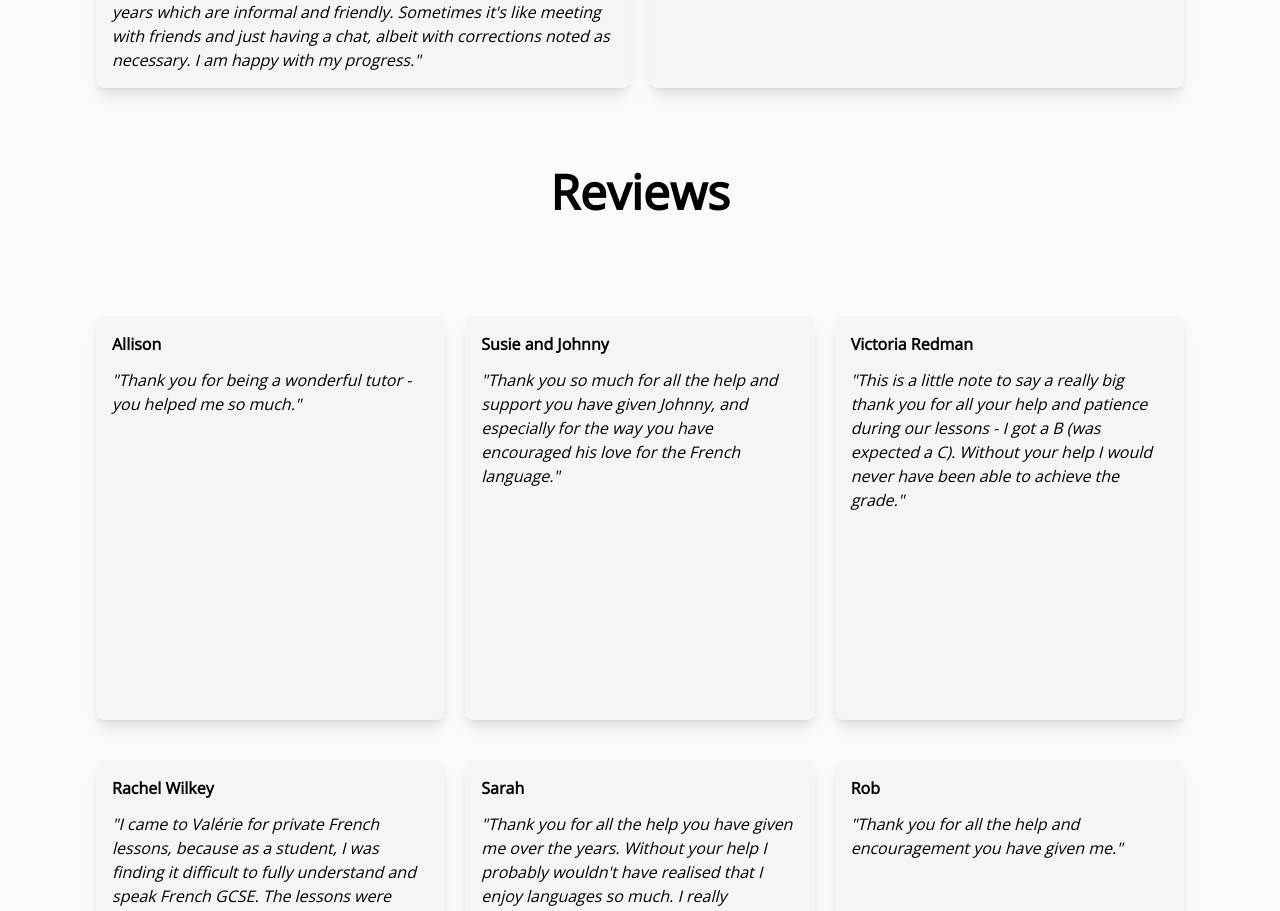
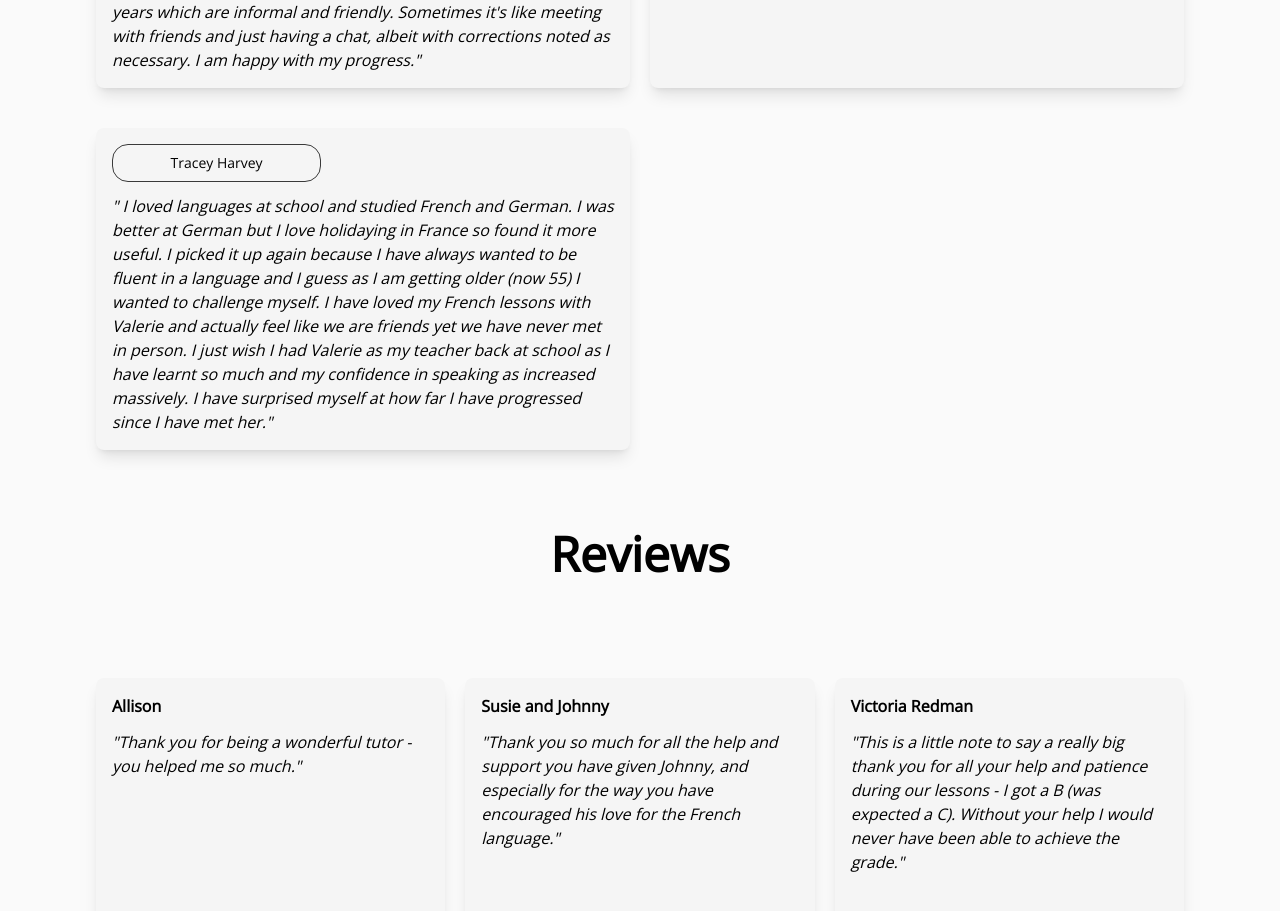
Before and after one commit to Wj9488/french-for-all-front-end, a Next.js app: page /reviews in a window 1280 px wide. Shown: the part 1568-2479 px from the top of the page. Built offline with nearby package versions, Linux system fonts and the light colour scheme.

Commit message:
added tracey harvey testimonial

```diff
--- a/pages/reviews.jsx
+++ b/pages/reviews.jsx
@@ -21,6 +21,10 @@ const Reviews = () => {
     {
       customer: "Nicky Huckley",
       review: "When I first contacted Valérie, I suggested that I simply needed some conversational French practice; How wrong I was! It soon became apparent that I needed a thorough grammatical basis on which to build. Over the past few years, I have enjoyed our lively discussions in French alongside continual learning and revision of vocabulary, phrases and grammer which Valérie provides with great patience, attention to detail and most essential of all, a sense of humour. Valerie teaches her students to speak French as native French-speakers do, semething which has, in my experience, been greatly appreciated and applauded by the French themselves. She encourages immersion into both language and culture, and I have found that listening to the radio and podcasts as well as discussing and reading French novels, has not only provided variety, but increased my interest, enjoyment and confidence. I have no hesitation in recommending Valerie as a tutor to anyone, whatever level they are currently at.",
+    },
+    {
+      customer: "Tracey Harvey",
+      review: " I loved languages at school and studied French and German. I was better at German but I love holidaying in France so found it more useful. I picked it up again because I have always wanted to be fluent in a language and I guess as I am getting older (now 55) I wanted to challenge myself. I have loved my French lessons with Valerie and actually feel like we are friends yet we have never met in person. I just wish I had Valerie as my teacher back at school as I have learnt so much and my confidence in speaking as increased massively. I have surprised myself at how far I have progressed since I have met her.",
     },
   ]
 
```
